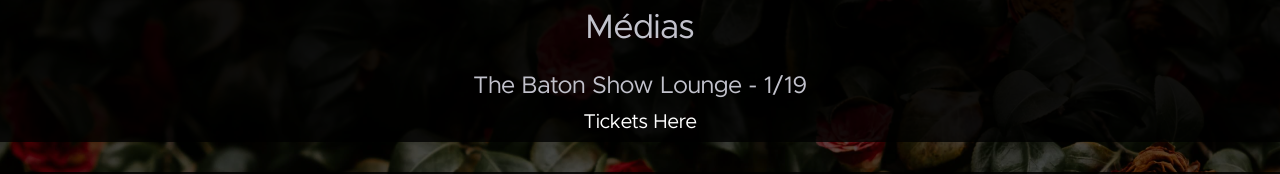
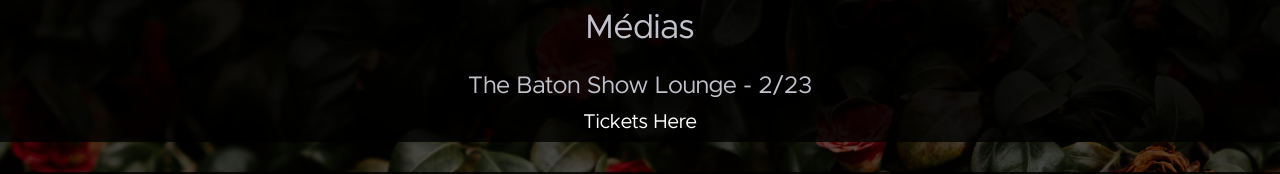
Before and after one commit to wmoore8/rpphotos, a React (Create React App) app: page / in a window 1280 px wide. Shown: the part 360-534 px from the top of the page. Built offline with nearby package versions, Linux system fonts and the light colour scheme.

Commit message:
update burlesque show

```diff
--- a/src/Media.tsx
+++ b/src/Media.tsx
@@ -12,10 +12,10 @@
 
             <RPFont variant='h4' padding='20px 0'> Médias </RPFont>
 
-            <RPFont> The Baton Show Lounge - 1/19 </RPFont>
+            <RPFont> The Baton Show Lounge - 2/23 </RPFont>
 
             <a
-                href='https://www.eventbrite.com/e/burlesque-royale-2023-tickets-485087819727?aff=ebdsoporgprofile'
+                href='https://www.eventbrite.com/e/burlesque-royale-love-edition-tickets-524736640417?aff=ebdsoporgprofile'
                 style={{
                     textDecoration: 'none',
                     color: 'white',
```
